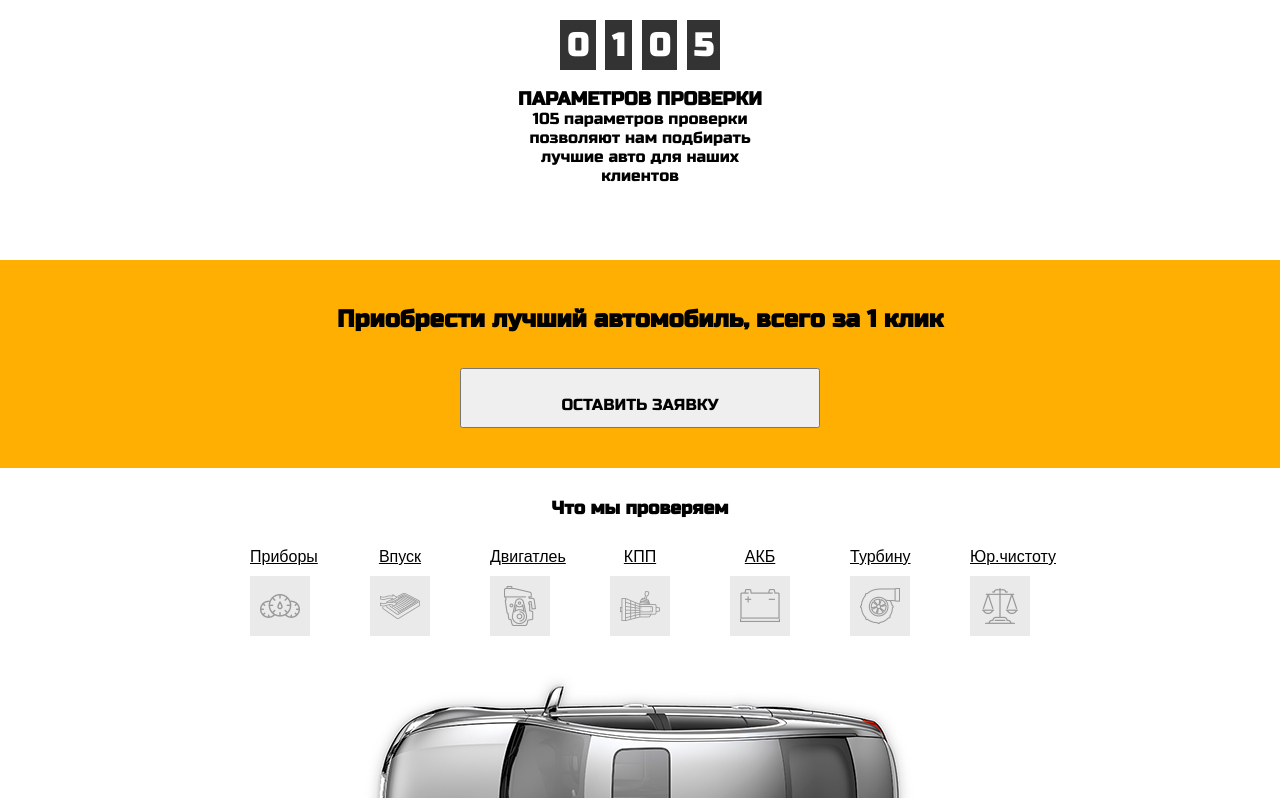
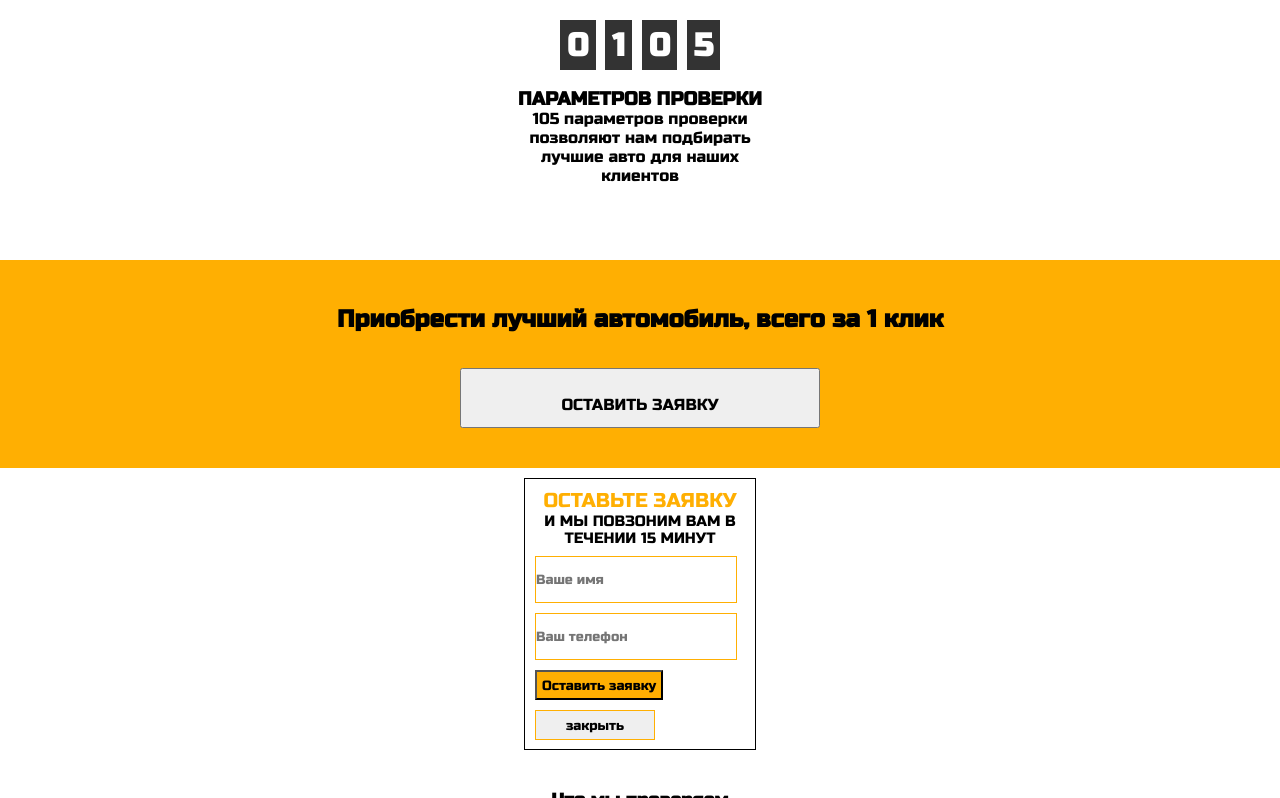
Before and after one commit to AmigoTatar/TestSideModx, a plain HTML site: page index.html in a window 1280 px wide. Both pictures are taken after a click on the button "ОСТАВИТЬ ЗАЯВКУ". Shown: the part 1035-1833 px from the top of the page. Drawn offline with nearby package versions, Linux system fonts and the light colour scheme.

Commit message:
winows in js oppens and close

```diff
--- a/index.html
+++ b/index.html
@@ -143,9 +143,21 @@
 
             <div  class="counerButton" >
                 <h2 class="counterHed">Приобрести лучший автомобиль, всего за 1 клик</h2>
-                <button id="popup" class="buton"> ОСТАВИТЬ ЗАЯВКУ </button>
+                <button id="popup" class="buton" onclick="myFunction()"> ОСТАВИТЬ ЗАЯВКУ </button>
             </div>
+            <!--  -->
+                    <div id="hideForms" class="hidesBloskForms">
+                     <form id="fromhide" action="">
+                        <p class="formTitle">Оставьте заявку</p>
+                        <p class="formText">и мы повзоним вам в течении 15 минут</p>
+                        <input type="text" placeholder="Ваше имя"/>
+                        <input type="text" placeholder="Ваш телефон "/>
+                        <button class="hedButton" >Оставить заявку</button>
+                        <input type="button" id="hiderwin" value="закрыть"onclick="myFunction2()" />
+                    </form>
+</div>
 
+           <!-- -->
 
 
 
--- a/js/btn.js
+++ b/js/btn.js
@@ -0,0 +1,11 @@
+function myFunction() {
+   document.getElementById("hideForms");
+    hideForms.style.display = "flex";
+
+}
+
+function myFunction2() {
+    document.getElementById("hideForms");
+     hideForms.style.display = "none";
+
+ }
--- a/style.css
+++ b/style.css
@@ -223,6 +223,7 @@ body{
 	text-transform: uppercase;
 	font-size: 25px;
 	padding: 7px;
+
 }
 .org1 {
 	padding-top: 30px;
@@ -263,7 +264,7 @@ input {
 	margin:  10px 0;
 	}
 
-#hider,#hider2{
+#hider,#hider2,#hiderwin{
 	width: 120px;
 	height: 30px;
 	padding: 5px;
@@ -797,3 +798,12 @@ padding: 15px;
 	font-size: 2em;
 	color: #ffaf02;
 }
+
+
+.hidesBloskForms{
+	display: none;
+	transition-duration: .2s;
+	margin: 0;
+	justify-content: center;
+
+}
```
Also changed, not shown: js/hideBlock.js (line endings or trailing spaces).
